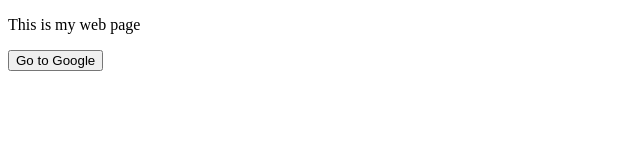
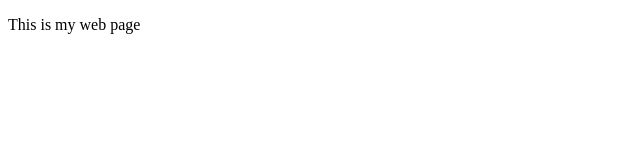
Before and after one commit to kawaii17potato/Final_Project, a plain HTML site: page index.html in a window 1280 px wide. Shown: the whole page, without its empty margins (0-640 px from the left). Drawn offline with Linux system fonts and the light colour scheme.

Commit message:
Update index.html

```diff
--- a/index.html
+++ b/index.html
@@ -8,7 +8,3 @@
 <p>This is my web page</p>
 </body>
 </html>
-
-<form action="http://google.com">
-    <input type="submit" value="Go to Google" />
-</form>
```
